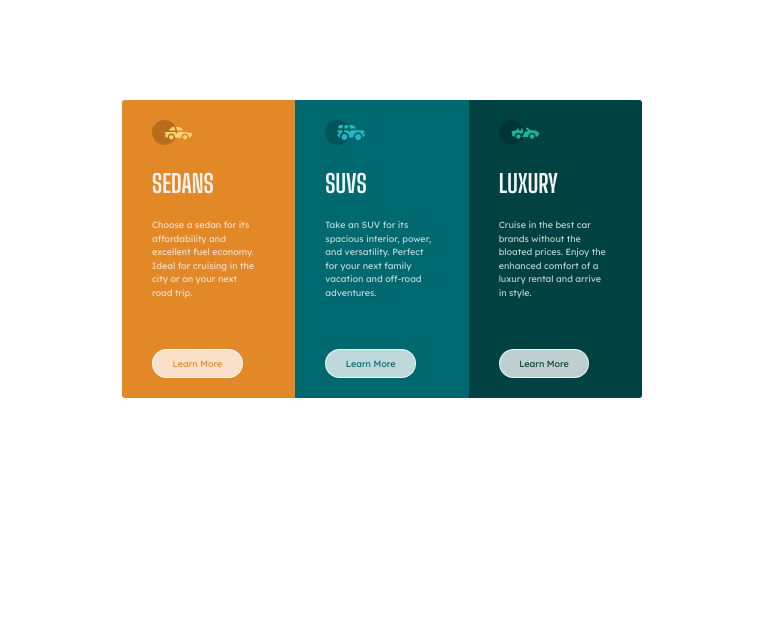
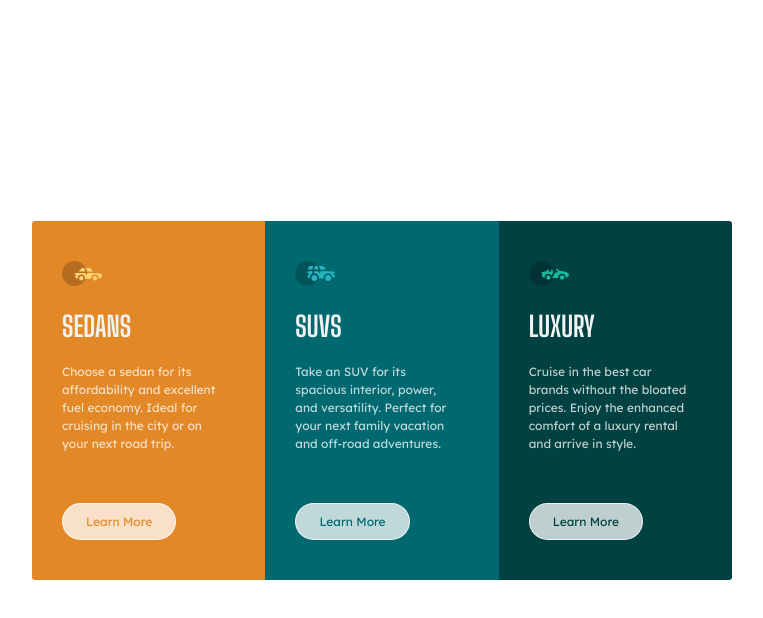
Before and after one commit to miles2332/01-3-column-preview-card-component-main, a plain HTML site: page index.html in a window 1280 px wide. Shown: the whole page, without its empty margins (258-1021 px from the left). Drawn offline with Linux system fonts and the light colour scheme.

Commit message:
centred body and content
Small font size changes

```diff
--- a/style.css
+++ b/style.css
@@ -52,7 +52,10 @@ body {
   font-optical-sizing: auto;
   font-weight: 400;
   font-style: normal;
-  /* max-width: 144rem; */
+  min-height: 100vh;
+  display: flex;
+  justify-content: center;
+  align-items: center;
 }
 
 .grid-3 {
@@ -61,14 +64,14 @@ body {
 }
 
 .container {
-  max-width: 52rem;
+  max-width: 70rem;
   margin: 100px auto;
   border-radius: 3px;
   overflow: hidden;
 }
 
 .card {
-  padding: 2rem 3rem;
+  padding: 4rem 3rem;
 }
 
 .card-name {
@@ -77,7 +80,7 @@ body {
   font-optical-sizing: auto;
   font-weight: 700;
   font-style: normal;
-  font-size: 2.5rem;
+  font-size: 2.8rem;
   margin-bottom: 2rem;
   color: hsl(0, 0%, 95%);
 }
@@ -93,7 +96,7 @@ body {
   line-height: 1.5;
   width: 95%;
   color: hsla(0, 0%, 100%, 0.75);
-  font-size: 0.9rem;
+  font-size: 1.2rem;
   font-weight: 400;
 }
 
@@ -112,14 +115,14 @@ body {
 .btn:link,
 .btn:visited {
   border: 1px solid hsla(0, 0%, 100%, 0.75);
-  padding: 0.8rem 1.6rem;
+  padding: 1rem 2rem;
   border-radius: 20px;
-  font-size: 0.9rem;
+  font-size: 1.2rem;
   color: hsla(0, 0%, 100%, 0.75);
   background: none;
   text-decoration: none;
   cursor: pointer;
-  width: 80%;
+  width: 66%;
 
   display: flex;
   justify-content: center;
@@ -147,16 +150,19 @@ body {
 .btn-sedan:active {
   color: hsla(0, 0%, 100%, 0.75);
   background-color: hsl(31, 77%, 52%);
+  transition: 300ms;
 }
 
 .btn-suv:hover,
 .btn-suv:active {
   color: hsla(0, 0%, 100%, 0.75);
   background-color: hsl(184, 100%, 22%);
+  transition: 300ms;
 }
 
 .btn-lux:hover,
 .btn-lux:active {
   color: hsla(0, 0%, 100%, 0.75);
   background-color: hsl(179, 100%, 13%);
+  transition: 300ms;
 }
```
